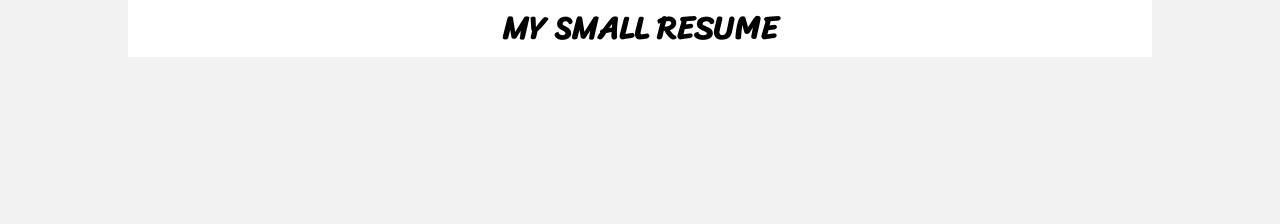
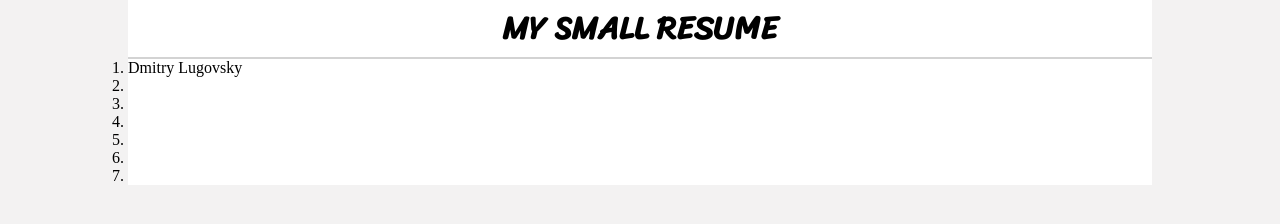
Before and after one commit to Dimastus/rsschool-cv, a plain HTML site: page index.html in a window 1280 px wide. Drawn offline with Linux system fonts and the light colour scheme.

Commit message:
feat: add block main

```diff
--- a/index.html
+++ b/index.html
@@ -13,7 +13,16 @@
         <header class="head">
             <h1>my small resume</h1>
         </header>
-        <main>
+        <main class="content">
+            <ol>
+                <li>Dmitry Lugovsky</li>
+                <li></li>
+                <li></li>
+                <li></li>
+                <li></li>
+                <li></li>
+                <li></li>
+            </ol>
         </main>
     </div>
 </body>
--- a/style/style.css
+++ b/style/style.css
@@ -14,10 +14,11 @@ body {
     width: 80%;
     margin: 0 auto;
     background-color: #fff;
-    text-align: center;
 }
 
 .head {
     font-family: 'Sriracha', cursive;
     text-transform: uppercase;
+    text-align: center;
+    border-bottom: 2px solid lightgrey;
 }
```
